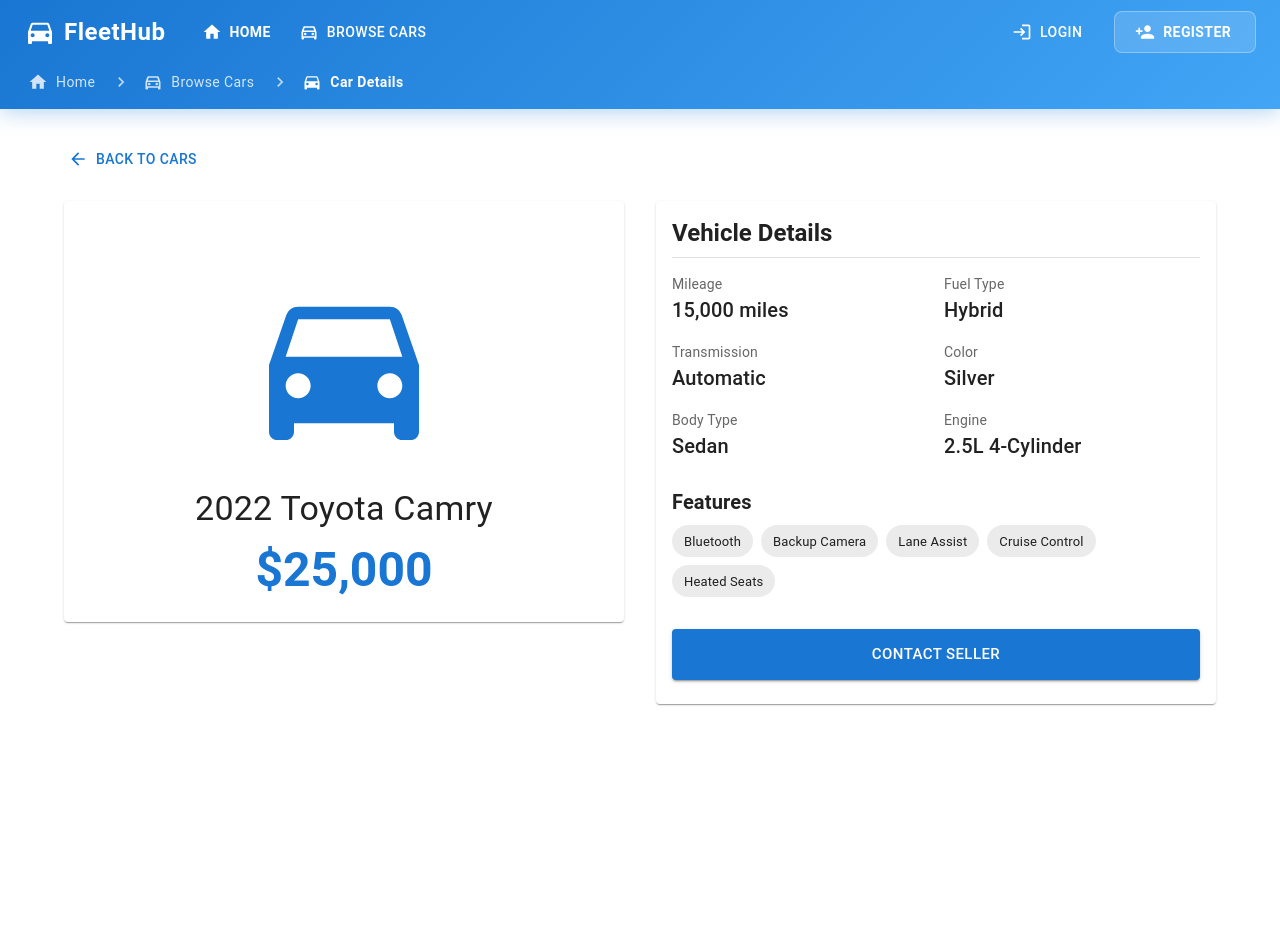
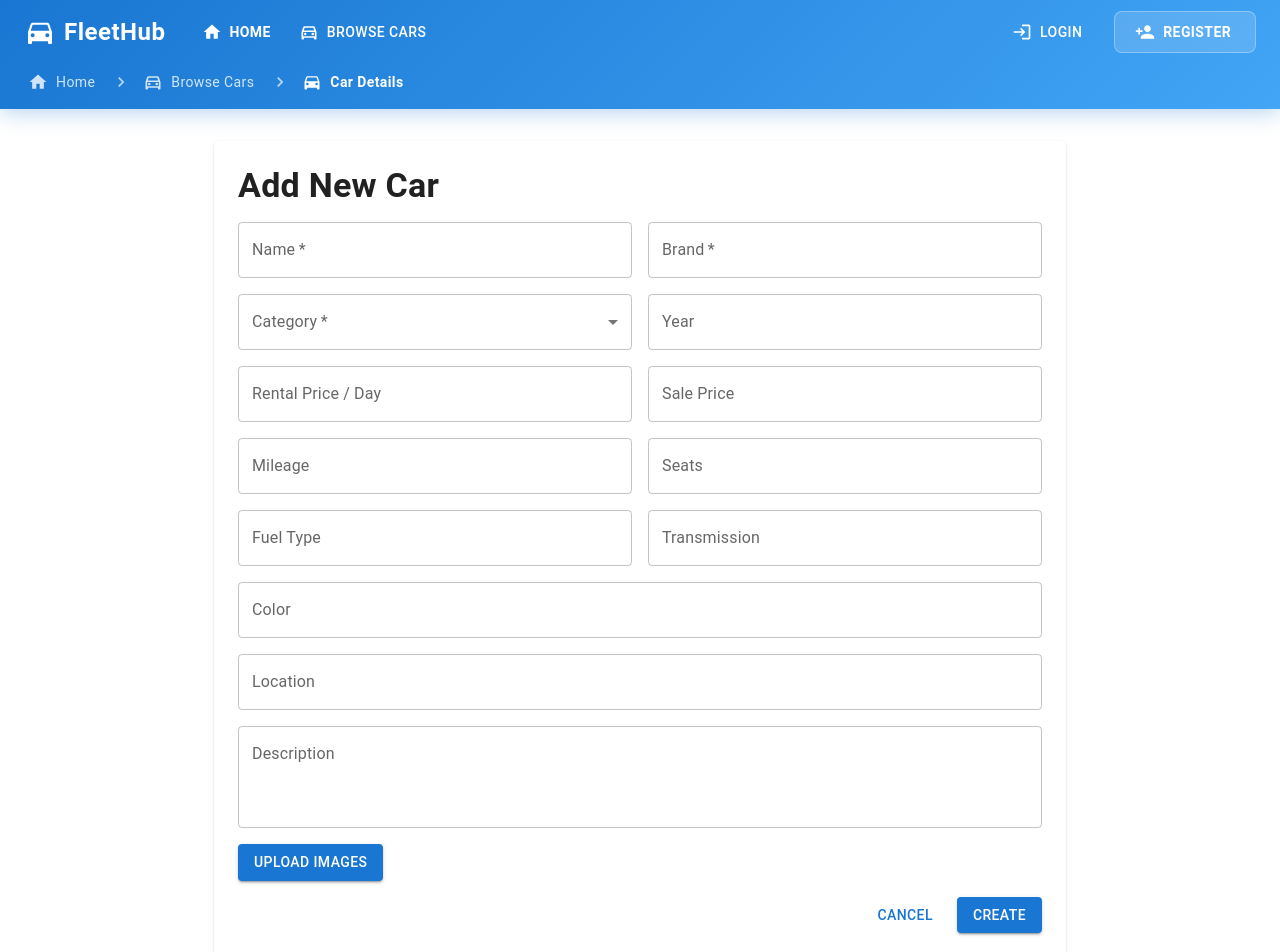
Before and after one commit to Dame-Abera/FleetHub, a React (Vite) app in the folder Frontend/: page /cars/new in a window 1280 px wide. Shown: the top 952 px of the page. Before the commit the page ends 800 px from the top, so only its background shows below. Built offline with nearby package versions, Linux system fonts and the light colour scheme.

Commit message:
car related features on the backend

```diff
--- a/Frontend/src/App.tsx
+++ b/Frontend/src/App.tsx
@@ -8,6 +8,7 @@
 import CarsPage from './pages/CarsPage';
 import CarDetailPage from './pages/CarDetailPage';
 import DashboardPage from './pages/DashboardPage';
+import AddCarPage from './pages/AddCarPage';
 import LoginPage from './pages/LoginPage';
 import RegisterPage from './pages/RegisterPage';
 import AccountPage from './pages/AccountPage';
@@ -37,6 +38,7 @@
                 <Route path="/cars" element={<CarsPage />} />
                 <Route path="/cars/:id" element={<CarDetailPage />} />
                 <Route path="/dashboard" element={<DashboardPage />} />
+                <Route path="/cars/new" element={<AddCarPage />} />
                 <Route path="/account" element={<AccountPage />} />
                 <Route path="/login" element={<LoginPage />} />
                 <Route path="/register" element={<RegisterPage />} />
--- /dev/null
+++ b/Frontend/src/pages/AddCarPage.tsx
@@ -0,0 +1,168 @@
+import React, { useState } from 'react';
+import { Container, Typography, Box, Grid, TextField, MenuItem, Button, Paper, Stack, Chip, Alert } from '@mui/material';
+import { useNavigate } from 'react-router-dom';
+import axios from 'axios';
+import { useAuth } from '../contexts/AuthContext';
+
+const categories = [
+  'Sedan', 'SUV', 'Truck', 'Coupe', 'Convertible', 'Hatchback', 'Van', 'Wagon', 'Other'
+];
+
+const AddCarPage: React.FC = () => {
+  const navigate = useNavigate();
+  const { user } = useAuth();
+
+  const [form, setForm] = useState({
+    name: '',
+    brand: '',
+    category: '',
+    availableForRental: false as boolean | undefined,
+    rentalPricePerDay: '' as string | number,
+    availableForSale: false as boolean | undefined,
+    salePrice: '' as string | number,
+    year: '' as string | number,
+    color: '',
+    description: '',
+    mileage: '' as string | number,
+    fuelType: '',
+    transmission: '',
+    seats: '' as string | number,
+    location: '',
+  });
+  const [files, setFiles] = useState<FileList | null>(null);
+  const [submitting, setSubmitting] = useState(false);
+  const [error, setError] = useState<string | null>(null);
+
+  const handleChange = (e: React.ChangeEvent<HTMLInputElement>) => {
+    const { name, value } = e.target;
+    setForm((prev) => ({ ...prev, [name]: value }));
+  };
+
+  const handleNumberChange = (e: React.ChangeEvent<HTMLInputElement>) => {
+    const { name, value } = e.target;
+    setForm((prev) => ({ ...prev, [name]: value ? Number(value) : '' }));
+  };
+
+  const handleFileChange = (e: React.ChangeEvent<HTMLInputElement>) => {
+    setFiles(e.target.files);
+  };
+
+  const handleSubmit = async (e: React.FormEvent) => {
+    e.preventDefault();
+    setError(null);
+    if (!user) {
+      navigate('/login');
+      return;
+    }
+    if (!form.name || !form.brand || !form.category) {
+      setError('Please fill in name, brand and category');
+      return;
+    }
+
+    try {
+      setSubmitting(true);
+      const data = new FormData();
+      Object.entries(form).forEach(([key, value]) => {
+        if (value !== '' && value !== undefined && value !== null) {
+          data.append(key, String(value));
+        }
+      });
+      if (files) {
+        Array.from(files).forEach((file) => data.append('images', file));
+      }
+
+      const token = localStorage.getItem('token');
+      const res = await axios.post('/cars', data, {
+        headers: {
+          'Authorization': token ? `Bearer ${token}` : '',
+          'Content-Type': 'multipart/form-data',
+        },
+      });
+
+      const carId = res.data?.id;
+      if (carId) navigate(`/cars/${carId}`);
+      else navigate('/cars');
+    } catch (err: any) {
+      setError(err?.response?.data?.message || 'Failed to create car');
+    } finally {
+      setSubmitting(false);
+    }
+  };
+
+  return (
+    <Container maxWidth="md" sx={{ py: 4 }}>
+      <Paper sx={{ p: 3 }}>
+        <Typography variant="h4" sx={{ fontWeight: 700, mb: 2 }}>
+          Add New Car
+        </Typography>
+        {error && (
+          <Alert severity="error" sx={{ mb: 2 }}>{error}</Alert>
+        )}
+        <Box component="form" onSubmit={handleSubmit} noValidate>
+          <Grid container spacing={2}>
+            <Grid item xs={12} md={6}>
+              <TextField name="name" label="Name" fullWidth required value={form.name} onChange={handleChange} />
+            </Grid>
+            <Grid item xs={12} md={6}>
+              <TextField name="brand" label="Brand" fullWidth required value={form.brand} onChange={handleChange} />
+            </Grid>
+            <Grid item xs={12} md={6}>
+              <TextField name="category" label="Category" select fullWidth required value={form.category} onChange={handleChange}>
+                {categories.map((c) => (
+                  <MenuItem key={c} value={c}>{c}</MenuItem>
+                ))}
+              </TextField>
+            </Grid>
+            <Grid item xs={12} md={6}>
+              <TextField name="year" label="Year" type="number" fullWidth value={form.year} onChange={handleNumberChange} />
+            </Grid>
+            <Grid item xs={12} md={6}>
+              <TextField name="rentalPricePerDay" label="Rental Price / Day" type="number" fullWidth value={form.rentalPricePerDay} onChange={handleNumberChange} />
+            </Grid>
+            <Grid item xs={12} md={6}>
+              <TextField name="salePrice" label="Sale Price" type="number" fullWidth value={form.salePrice} onChange={handleNumberChange} />
+            </Grid>
+            <Grid item xs={12} md={6}>
+              <TextField name="mileage" label="Mileage" type="number" fullWidth value={form.mileage} onChange={handleNumberChange} />
+            </Grid>
+            <Grid item xs={12} md={6}>
+              <TextField name="seats" label="Seats" type="number" fullWidth value={form.seats} onChange={handleNumberChange} />
+            </Grid>
+            <Grid item xs={12} md={6}>
+              <TextField name="fuelType" label="Fuel Type" fullWidth value={form.fuelType} onChange={handleChange} />
+            </Grid>
+            <Grid item xs={12} md={6}>
+              <TextField name="transmission" label="Transmission" fullWidth value={form.transmission} onChange={handleChange} />
+            </Grid>
+            <Grid item xs={12}>
+              <TextField name="color" label="Color" fullWidth value={form.color} onChange={handleChange} />
+            </Grid>
+            <Grid item xs={12}>
+              <TextField name="location" label="Location" fullWidth value={form.location} onChange={handleChange} />
+            </Grid>
+            <Grid item xs={12}>
+              <TextField name="description" label="Description" fullWidth multiline minRows={3} value={form.description} onChange={handleChange} />
+            </Grid>
+            <Grid item xs={12}>
+              <Stack direction="row" spacing={2} alignItems="center">
+                <Button variant="contained" component="label">
+                  Upload Images
+                  <input hidden accept="image/*" multiple type="file" onChange={handleFileChange} />
+                </Button>
+                {files && <Chip label={`${files.length} file(s) selected`} />}
+              </Stack>
+            </Grid>
+            <Grid item xs={12}>
+              <Stack direction="row" spacing={2} justifyContent="flex-end">
+                <Button onClick={() => navigate(-1)} disabled={submitting}>Cancel</Button>
+                <Button type="submit" variant="contained" disabled={submitting}>Create</Button>
+              </Stack>
+            </Grid>
+          </Grid>
+        </Box>
+      </Paper>
+    </Container>
+  );
+};
+
+export default AddCarPage;
--- a/Frontend/src/pages/DashboardPage.tsx
+++ b/Frontend/src/pages/DashboardPage.tsx
@@ -1,5 +1,6 @@
 import React from 'react';
 import { Container, Typography, Box, Grid, Card, CardContent, Button, Chip } from '@mui/material';
+import { Link } from 'react-router-dom';
 import { useAuth } from '../contexts/AuthContext';
 import DirectionsCarIcon from '@mui/icons-material/DirectionsCar';
 import AddIcon from '@mui/icons-material/Add';
@@ -36,7 +37,7 @@
               <Typography variant="h6" color="text.secondary" gutterBottom>
                 Cars Listed
               </Typography>
-              <Button variant="outlined" startIcon={<AddIcon />} sx={{ mt: 2 }}>
+              <Button component={Link} to="/cars/new" variant="outlined" startIcon={<AddIcon />} sx={{ mt: 2 }}>
                 Add New Car
               </Button>
             </CardContent>
```
Also changed, not shown: 3 other files (tests, documents, lock files or other folders).
